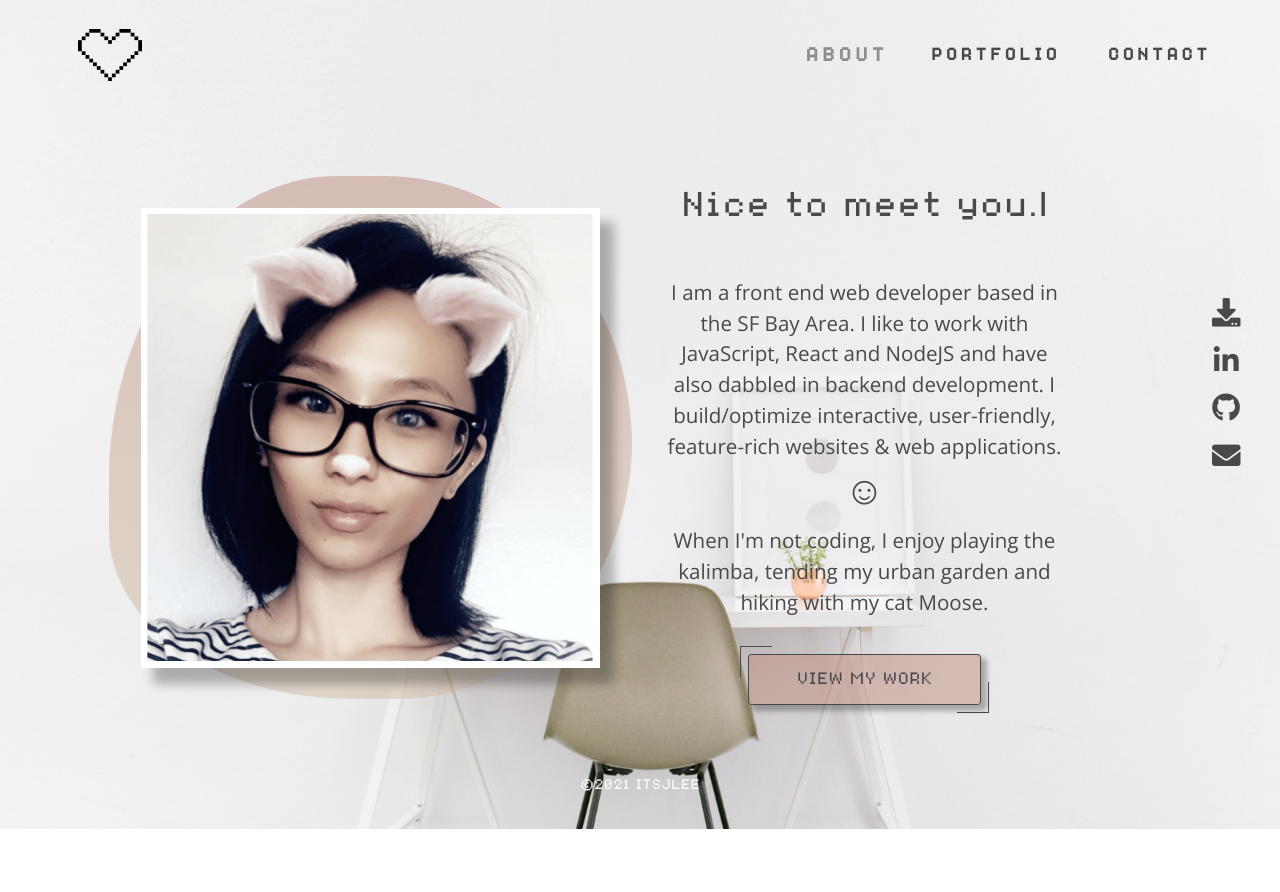
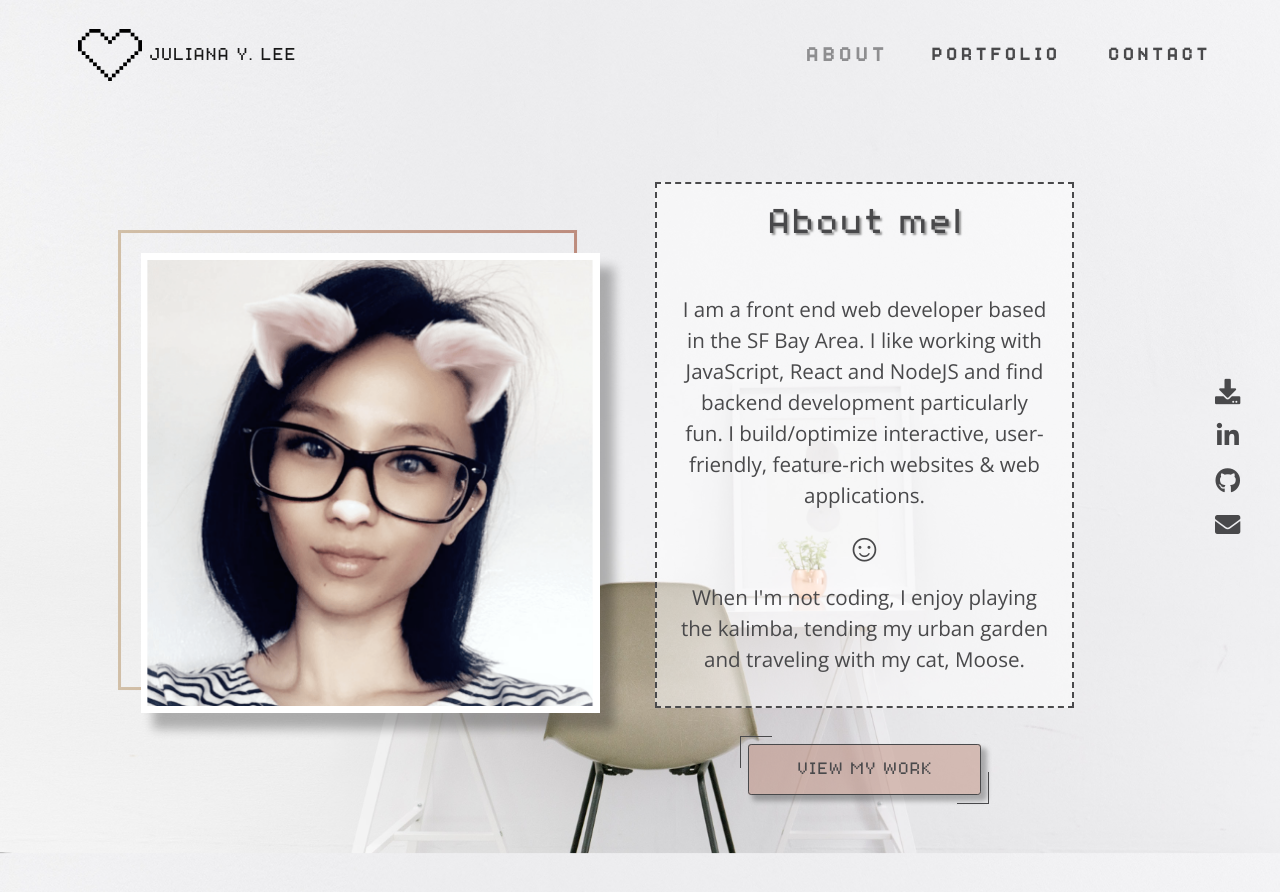
Before and after one commit to d00d1e/portfolio-itsjlee, a React (Create React App) app: page /about in a window 1280 px wide. Shown: the top 892 px of the page. Before the commit the page ends 829 px from the top, so only its background shows below. Built offline with nearby package versions, Linux system fonts and the light colour scheme.

Commit message:
style chanages

```diff
--- a/src/App.js
+++ b/src/App.js
@@ -1,8 +1,6 @@
 import React from "react";
 import { BrowserRouter, Route, Switch } from "react-router-dom";
-import "./assets/css/animation.css";
 
-// import Layout from './components/Layout';
 import Navbar from "./components/Navbar";
 import Layout from "./components/Layout";
 import Home from "./components/Home";
--- a/src/assets/css/animation.css
+++ b/src/assets/css/animation.css
@@ -16,8 +16,7 @@
 .bubble {
   position: absolute;
   border-radius: 50%;
-  opacity: 0.4;
-  border: 1px solid #fff;
+  opacity: 0.5;
   animation: floatUp 10s infinite ease-in;
 }
 
@@ -184,7 +183,7 @@
 /*********
   BLOB
 **********/
-.about-img::before {
+/* .about-img::before {
   position: absolute;
   content: "";
   height: 33rem;
@@ -192,7 +191,7 @@
   background: linear-gradient(to left, var(--soft-gold), var(--rose-gold));
   opacity: 0.5;
   animation: blob 10s infinite linear;
-}
+} */
 
 /*************
   KEYFRAMES
--- a/src/components/About.js
+++ b/src/components/About.js
@@ -24,7 +24,7 @@ export default class About extends Component {
   render() {
     return (
       <section id="about">
-        <div className="row my-auto m-4 mt-5 pt-4">
+        <div className="about-container row my-auto m-4 mt-5 pt-4">
           <div className="about-img col-xl-6 d-flex justify-content-center align-items-center">
             <Fade>
               <ReactCardFlip
@@ -46,27 +46,28 @@ export default class About extends Component {
               </ReactCardFlip>
             </Fade>
           </div>
-          <div className=" col-xl-5 my-auto">
-            <div className="about-text mb-5 mt-5">
-              <h1 className="mb-5">
+          <div className="col-xl-5 my-auto">
+            <div className="about-text mb-3 mt-5">
+              <h1 className="outline mb-5">
                 <Typical
-                  className="text-center mb-5"
-                  steps={["Nice to meet you.", 3000]}
+                  className="mb-5"
+                  steps={["About me", 3000]}
                   loop={1}
                   wrapper="p"
                 />
               </h1>
               <Fade>
-                <p className="text-center m-2">
+                <p className="text-center m-2 mb-3">
                   I am a front end web developer based in the SF Bay Area. I
-                  like to work with JavaScript, React and NodeJS and have also
-                  dabbled in backend development. I build/optimize interactive,
-                  user-friendly, feature-rich websites & web applications.
+                  like working with JavaScript, React and NodeJS and find
+                  backend development particularly fun. I build/optimize
+                  interactive, user-friendly, feature-rich websites & web
+                  applications.
                 </p>
-                <h1 className="text-center m-2">☺︎</h1>
+                <h1 className="text-center m-1">☺︎</h1>
                 <p className="text-center m-2 mb-3">
                   When I'm not coding, I enjoy playing the kalimba, tending my
-                  urban garden and hiking with my cat Moose.
+                  urban garden and traveling with my cat, Moose.
                 </p>
               </Fade>
             </div>
--- a/src/components/Contact.js
+++ b/src/components/Contact.js
@@ -29,7 +29,7 @@ export default function Contact() {
   return (
     <section id="contact">
       <div className="container-fluid my-auto">
-        <h1 className="mb-5">
+        <h1 className="outline mb-5">
           <Typical
             className="text-center mb-5"
             steps={["Let's connect! ☺︎", 3000]}
--- a/src/components/Layout.js
+++ b/src/components/Layout.js
@@ -14,7 +14,7 @@ export default function Layout(props) {
         <div id="content">{props.children}</div>
       ) : (
         <div id="preloader">
-          <h1 className="text-center my-auto">
+          <h1 className="outline text-center my-auto">
             <Typical
               className="text-center px-3"
               steps={["Who is JLee?", 3000]}
--- a/src/components/Navbar.js
+++ b/src/components/Navbar.js
@@ -9,7 +9,7 @@ export default function NavigationBar() {
       <nav className="navbar navbar-nav navbar-expand-md navbar-light text-uppercase mx-auto py-4">
         <div className="container-fluid">
           <NavLink className="navbar-brand pl-5" to="/">
-            <img src={logo} alt="logo" />
+            <img src={logo} alt="logo" /> <span>Juliana Y. Lee</span>
           </NavLink>
           <button
             className="navbar-toggler"
@@ -22,7 +22,10 @@ export default function NavigationBar() {
           >
             <span className="navbar-toggler-icon"></span>
           </button>
-          <div className="navbar-collapse text-center pl-5" id="navbarNav">
+          <div
+            className="collapse navbar-collapse text-center pl-5"
+            id="navbarNav"
+          >
             <ul
               className="navbar-nav ml-auto"
               data-toggle="collapse"
--- a/src/components/ProjectCard.js
+++ b/src/components/ProjectCard.js
@@ -1,6 +1,7 @@
 import React, { Component } from "react";
 import { Fade, Zoom } from "react-reveal";
 import Modal from "react-modal";
+import Typical from "react-typical";
 
 export default class ProjectCard extends Component {
   constructor(props) {
@@ -34,8 +35,16 @@ export default class ProjectCard extends Component {
 
     return (
       <>
+        <h1 className="outline pt-2 pl-2">
+          <Typical
+            className="mb-0 p-0"
+            steps={["Recent work", 3000]}
+            loop={1}
+            wrapper="p"
+          />
+        </h1>
         <Zoom cascade>
-          <ul className="row p-5">
+          <ul className="row p-2">
             {projects.map((project) => {
               return (
                 <div className="col-lg-6 col-xl-4" key={project._id}>
--- a/src/index.css
+++ b/src/index.css
@@ -32,6 +32,7 @@
 html {
   font-size: calc(0.55rem + 0.55vw);
   scroll-behavior: smooth;
+  overscroll-behavior: none;
   top: 0;
   right: 0;
   bottom: 0;
@@ -39,14 +40,20 @@ html {
   height: 100%;
 }
 
+/* transparent scrollbar */
+/* ::-webkit-scrollbar {
+  width: 0px;
+  background: transparent;
+} */
+
 body {
   height: 100vh;
-  min-height: 100%;
+  min-height: 100vh;
   width: 100vw;
   font-family: "8bitOperator", sans-serif;
   color: var(--onyx);
   overscroll-behavior: none;
-  overflow-x: hidden;
+  overflow: hidden;
   background: url("../src/assets/img/background-img.jpg") no-repeat center
     center/cover;
   background-attachment: fixed;
@@ -92,10 +99,10 @@ section {
 }
 
 .outline {
-  font-weight: bold;
-  /* text-shadow: 4px 4px 2px rgba(150, 150, 150, 1); */
-  text-shadow: -2px -2px 1px #fff, 2px -2px 1px #fff, -2px 2px 1px #fff,
-    2px 2px 1px #fff;
+  /* font-weight: bold; */
+  text-shadow: 2px 2px 2px rgba(150, 150, 150, 1);
+  /* text-shadow: -2px -2px 1px #fff, 2px -2px 1px #fff, -2px 2px 1px #fff,
+    2px 2px 1px #fff; */
   /* text-shadow: #000 0px 0px 1px; */
   -webkit-font-smoothing: antialiased;
 }
@@ -160,7 +167,6 @@ section {
 
 #home h1 span {
   letter-spacing: 0.5rem;
-  /* border: 3px double var(--white); */
   text-shadow: 0.2rem 0.2rem 0.2rem var(--silver);
   box-shadow: 13px 15px 15px 1px rgba(54, 36, 36, 0.28);
 }
@@ -168,7 +174,6 @@ section {
 #home p {
   font-size: 2rem;
   letter-spacing: 1.4rem;
-  /* text-shadow: 0.5rem 0.5rem 0.5rem var(--silver); */
 }
 
 #home a {
@@ -225,7 +230,28 @@ section {
 *********/
 .about-text {
   text-align: center;
+  background-color: rgba(255, 255, 255, 0.5);
+  max-width: 50rem;
+  margin: auto;
+  padding: 1rem;
+  margin-bottom: 50rem;
+  position: relative;
+  border: 2px dashed var(--onyx);
 }
+
+/* .about-text::after {
+  position: absolute;
+  content: "";
+  width: auto;
+  height: auto;
+  border: 2px groove var(--onyx);
+  left: 0;
+  top: 0;
+  right: 0;
+  bottom: 0;
+  transform: translate(3%, 5%);
+  z-index: -100;
+} */
 
 .about-text > h1 {
   color: var(--onyx);
@@ -245,6 +271,20 @@ section {
   background-color: #fff;
   padding: 0.4rem;
   position: relative;
+}
+
+.about-img::after {
+  position: absolute;
+  content: "";
+  width: 100%;
+  max-width: 29rem;
+  height: 100%;
+  max-height: 29rem;
+  border: 3px solid transparent;
+  border-image: linear-gradient(90deg, var(--soft-gold), var(--rose-gold));
+  border-image-slice: 1;
+  transform: translate(-5%, -5%);
+  z-index: -100;
 }
 
 #about a {
@@ -397,7 +437,7 @@ section {
   display: block;
   justify-content: center;
   margin: 0 auto;
-  max-width: 30rem;
+  max-width: 35rem;
   height: auto;
 }
 
@@ -454,13 +494,13 @@ section {
 **********/
 .social-media {
   position: absolute;
-  top: 35%;
+  top: 45%;
   right: 0px;
 }
 
 .social-media a {
   color: var(--onyx);
-  font-size: 1.8rem;
+  font-size: 1.6rem;
   display: flex;
   justify-content: center;
   align-items: center;
@@ -472,7 +512,7 @@ section {
 .social-media a:hover {
   text-decoration: none;
   transform: scale(1.1);
-  opacity: 0.5;
+  opacity: 0.8;
 }
 
 .social-media a:hover:nth-child(1) {
@@ -484,8 +524,7 @@ section {
 }
 
 .social-media a:hover:nth-child(3) {
-  color: var(--light-blue);
-  opacity: 0.9;
+  color: var(--silver);
 }
 
 .social-media a:hover:nth-child(4) {
@@ -520,13 +559,23 @@ section {
   }
 
   .navbar-brand img {
-    width: 50%;
+    width: 80%;
   }
 
   .about-text {
-    height: 175px;
+    height: 16rem;
     overflow: scroll;
     overflow-x: hidden;
+  }
+}
+
+@media only screen and (max-width: 767px) {
+  .navbar-brand span {
+    display: none;
+  }
+
+  .navbar-brand img {
+    width: 90%;
   }
 }
 
```
Also changed, not shown: src/index.js (+7 -6 lines).
